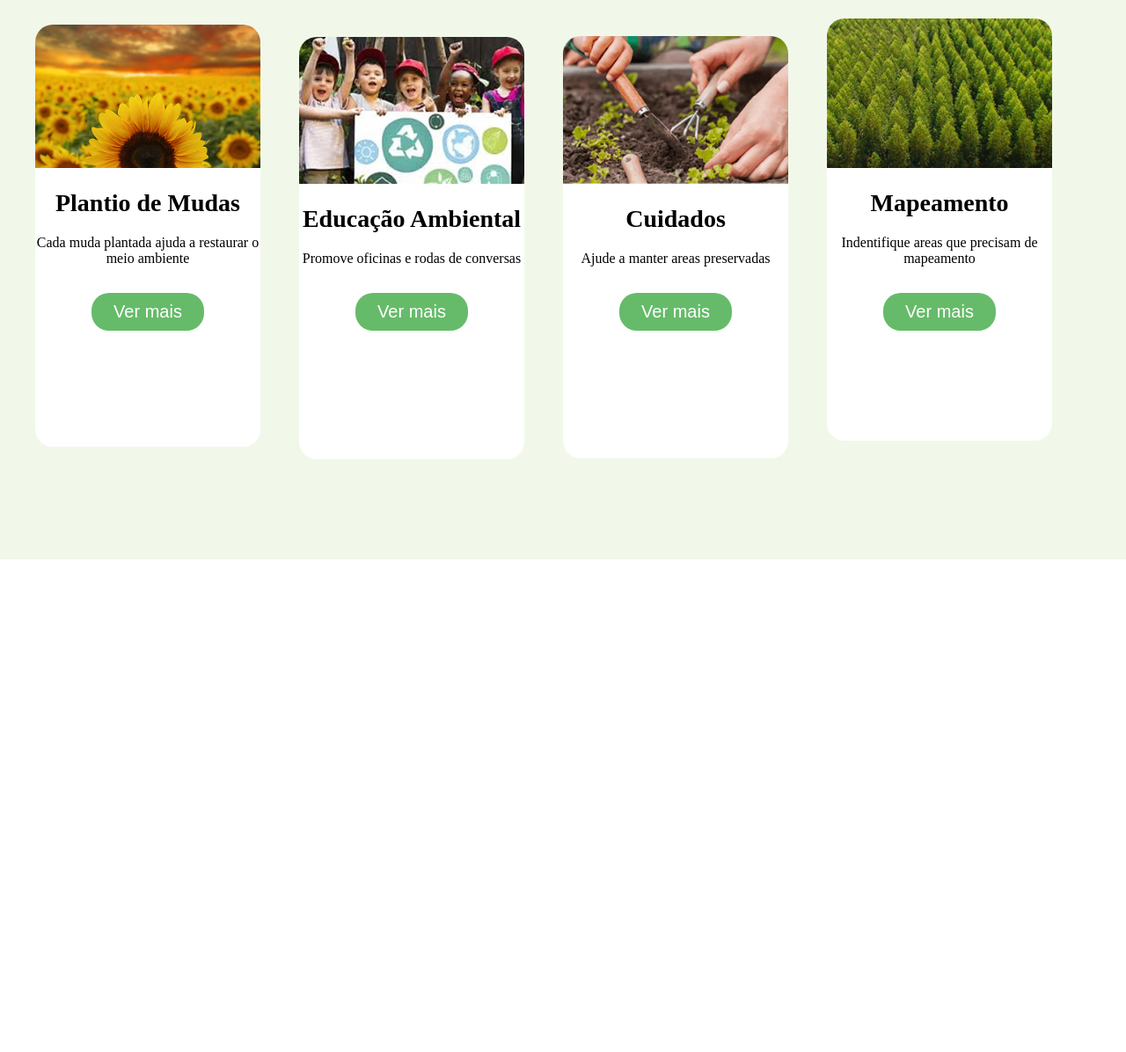
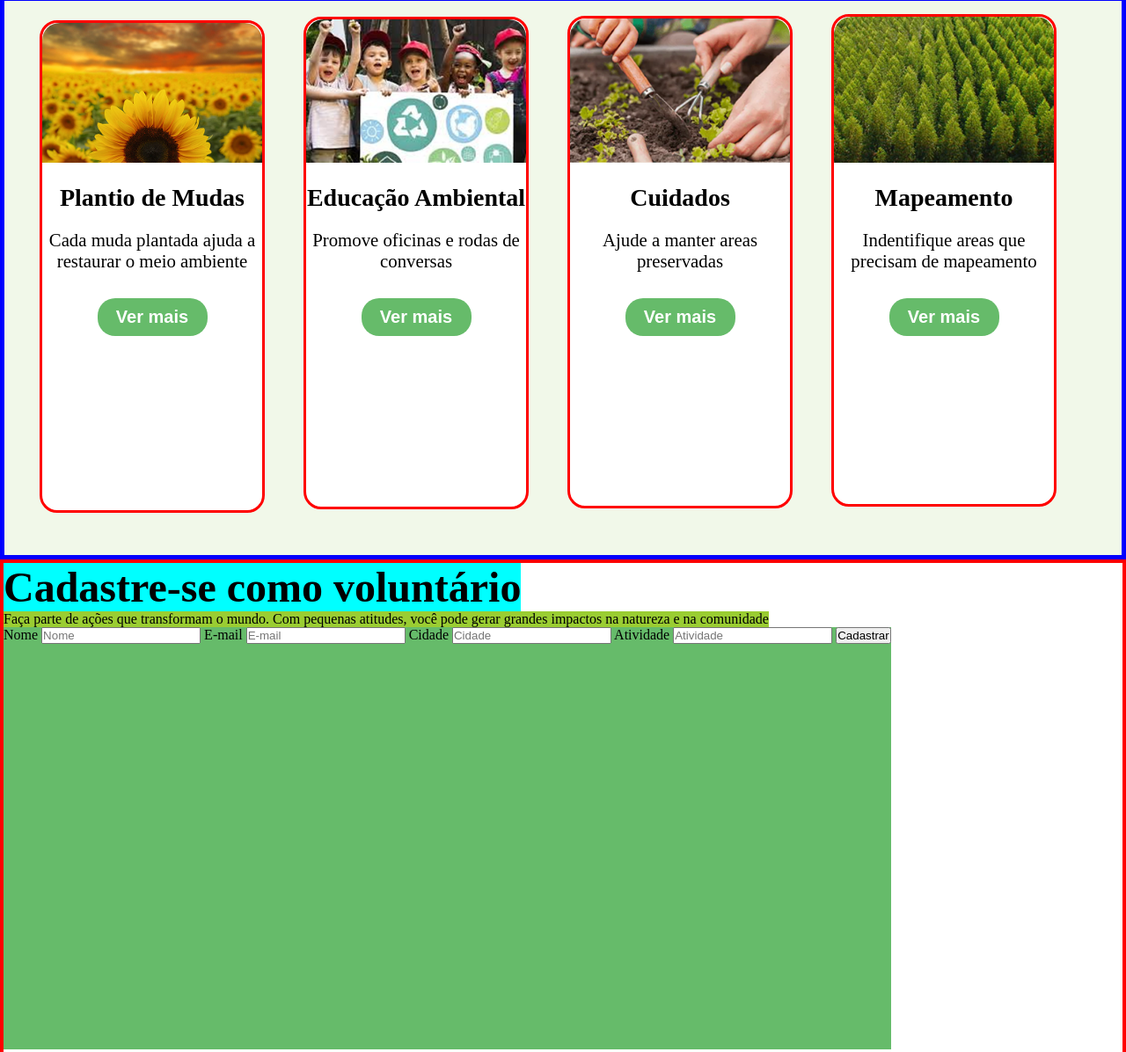
Before and after one commit to FranciscoRodrigues1/verde-acao, a plain HTML site: page index.html in a window 1280 px wide. Shown: the part 804-2000 px from the top of the page at 88% size. Before the commit the page ends 1440 px from the top, so only its background shows below. Drawn offline with Linux system fonts and the light colour scheme; a web font is replaced by a local one.

Commit message:
criando a section de formulário

```diff
--- a/index.html
+++ b/index.html
@@ -59,6 +59,29 @@
             </article>
         </section>
 
+        <section class="formularios">
+
+            <h4>Cadastre-se como voluntário</h4>
+            <p>Faça parte de ações que transformam o mundo. Com pequenas atitudes, você pode gerar grandes impactos na natureza e na comunidade</p>
+
+            <form>
+
+                <label>Nome</label>
+                <input type="text" placeholder="Nome">
+
+                <label>E-mail</label>
+                <input type="text" placeholder="E-mail">
+
+                <label>Cidade</label>
+                <input type="text" placeholder="Cidade">
+
+                <label>Atividade</label>
+                <input type="text" placeholder="Atividade" >
+
+                <button>Cadastrar</button>
+            </form>
+        </section>
+
     </main>
 </body>
 
--- a/style.scss
+++ b/style.scss
@@ -86,19 +86,22 @@ header{
         margin-top: 30px;
     }
 }
-.cards {
+
+*.cards {
     background-color: #F1F8E9;
     height: 80vh;
+    border: solid 5px blue;
+
 }
 
 .card {
-    //border: solid red;
+    border: solid red;
     width: 20vw;
-    height: 60vh;
+    height: 70vh;
     background-color: #FFFFFF;
     border-radius: 20px;
     display: inline-block;
-    margin-top: 25px;
+    margin-top: 15px;
     margin-left: 40px;
     text-align: center;
 
@@ -110,12 +113,12 @@ header{
     h3 {
         margin-top: 20px;
         font-size: 1.75rem;
-        font-weight: 700;
+        font-weight: bold;
     }
 
     p {
         margin-top: 20px;
-        font-weight: 400;
+        font-size: 1.3rem;
     }
 
     button {
@@ -127,5 +130,31 @@ header{
         border: none;
         font-size: 1.25rem;
         border-radius: 20px;
+        cursor: pointer;
+        font-weight: bold;
     }
 }
+
+.formularios{
+    border:  solid 4px red;
+    height: 100vh;
+    display: block;
+
+    h4{
+        background-color: aqua;
+        font-size: 3rem;
+        font-weight: bold;
+        display: inline-block;
+    }
+
+    p{
+        background-color: yellowgreen;
+        display: inline-block;
+    }
+
+    form{
+        background-color: #66bb6a;
+        display: inline-block;
+        height: 60vh;
+    }
+}
```
Also changed, not shown: style.css, 1 other file.
